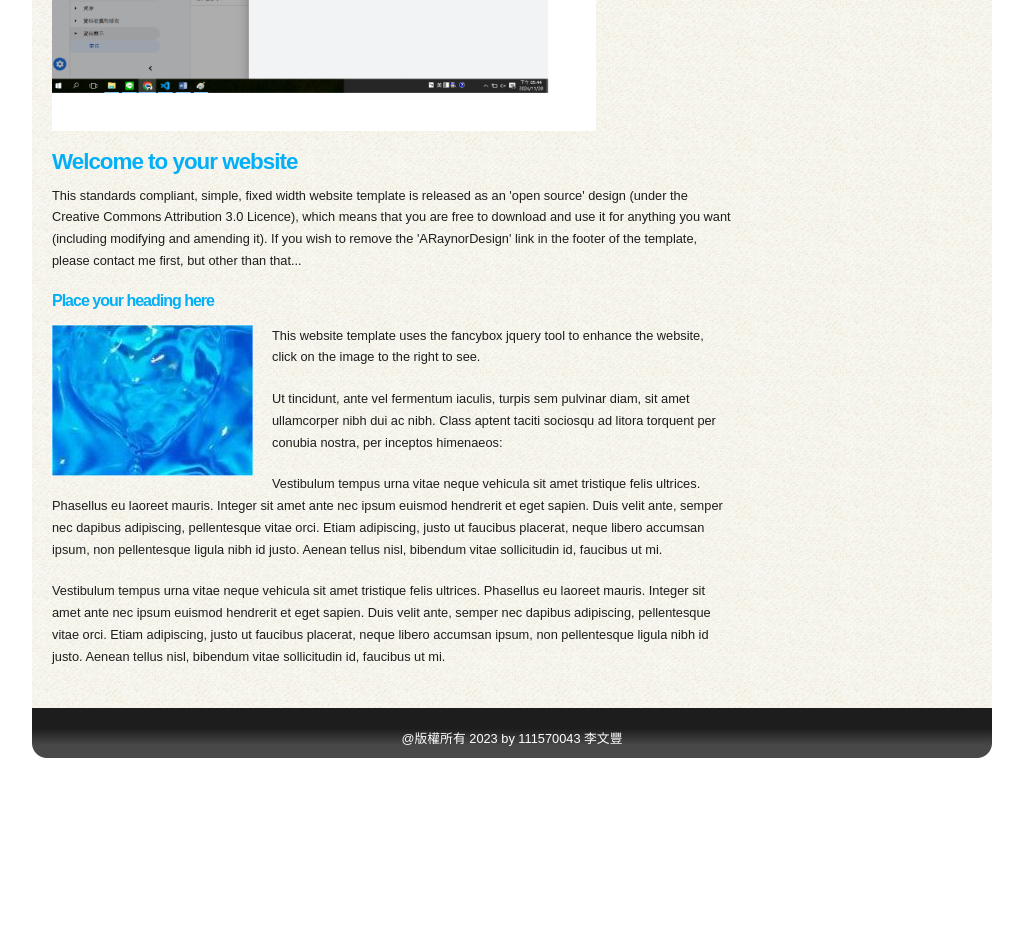
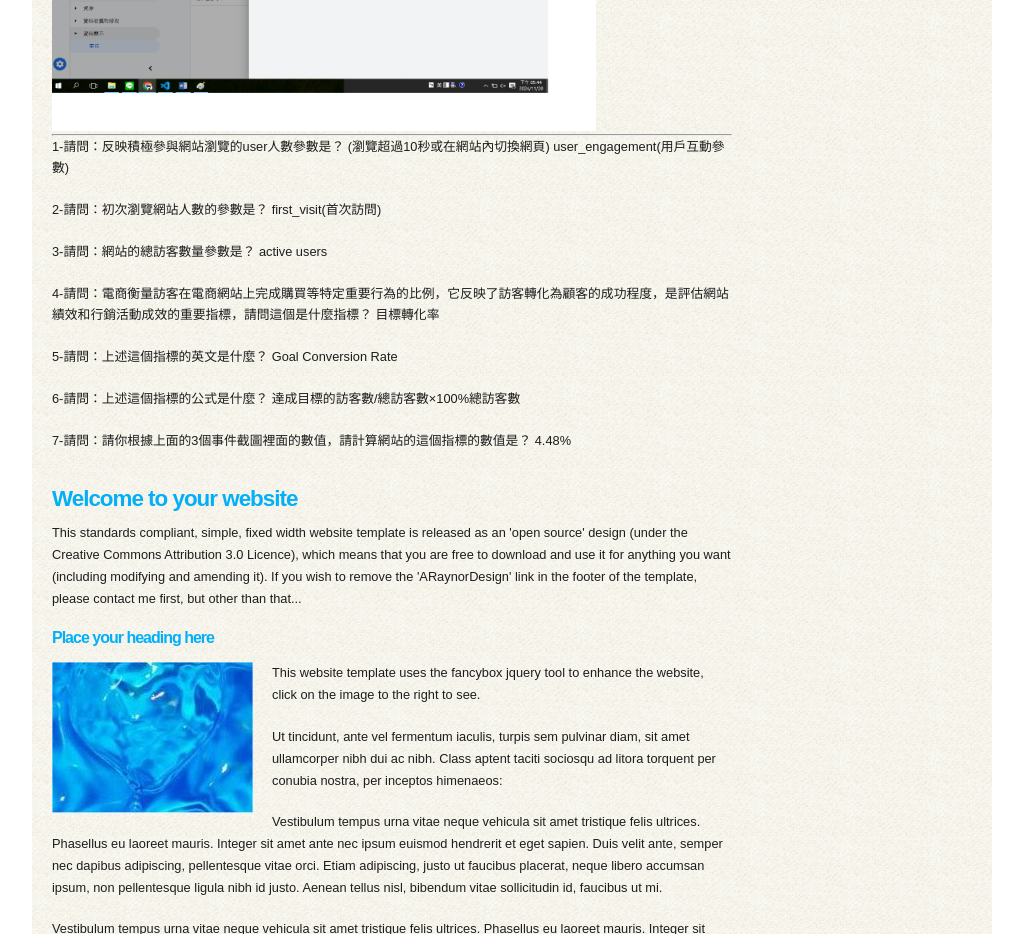
Before and after one commit to Fozennnnn/amid, a plain HTML site: page a5.html in a window 1280 px wide. Shown: the part 1300-2234 px from the top of the page, without its empty margins (128-1151 px from the left). Before the commit the page ends 2058 px from the top, so only its background shows below. Drawn offline with Linux system fonts and the light colour scheme.

Commit message:
Add files via upload

```diff
--- a/a5.html
+++ b/a5.html
@@ -73,6 +73,22 @@
           <img src="images/n6.png" width="80%">
           <hr>
           <img src="images/n7.png" width="80%">
+          <hr>
+          <p>1-請問：反映積極參與網站瀏覽的user人數參數是？ (瀏覽超過10秒或在網站內切換網頁)
+            user_engagement(用戶互動參數)</p>
+    <p>2-請問：初次瀏覽網站人數的參數是？
+    first_visit(首次訪問)</p>
+<p>3-請問：網站的總訪客數量參數是？
+  active users</p>
+<p>4-請問：電商衡量訪客在電商網站上完成購買等特定重要行為的比例，它反映了訪客轉化為顧客的成功程度，是評估網站績效和行銷活動成效的重要指標，請問這個是什麼指標？
+  目標轉化率</p>
+<p>5-請問：上述這個指標的英文是什麼？
+  Goal Conversion Rate</p>
+<p>6-請問：上述這個指標的公式是什麼？
+  達成目標的訪客數/總訪客數×100%總訪客數</p>
+<p>7-請問：請你根據上面的3個事件截圖裡面的數值，請計算網站的這個指標的數值是？
+  4.48%</p>
+
           <h1>Welcome to your website</h1>
           <p>This standards compliant, simple, fixed width website template is released as an 'open source' design (under the Creative Commons Attribution 3.0 Licence), which means that you are free to download and use it for anything you want (including modifying and amending it). If you wish to remove the 'ARaynorDesign' link in the footer of the template, please contact me first, but other than that...</p>
           <h3>Place your heading here</h3>
```
